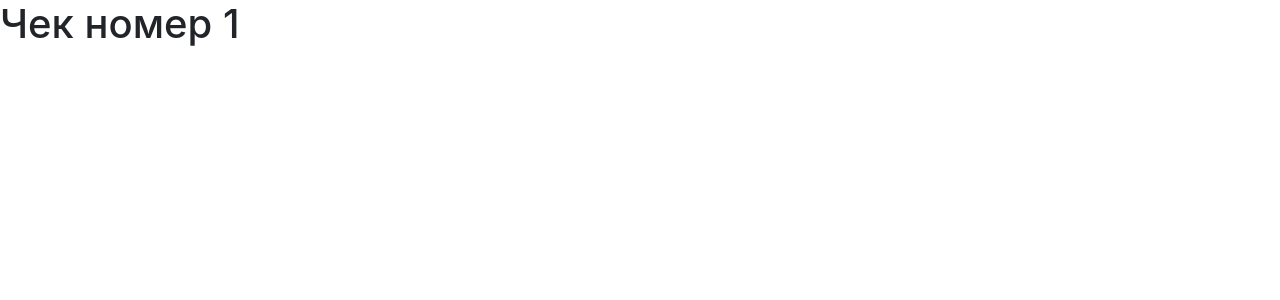
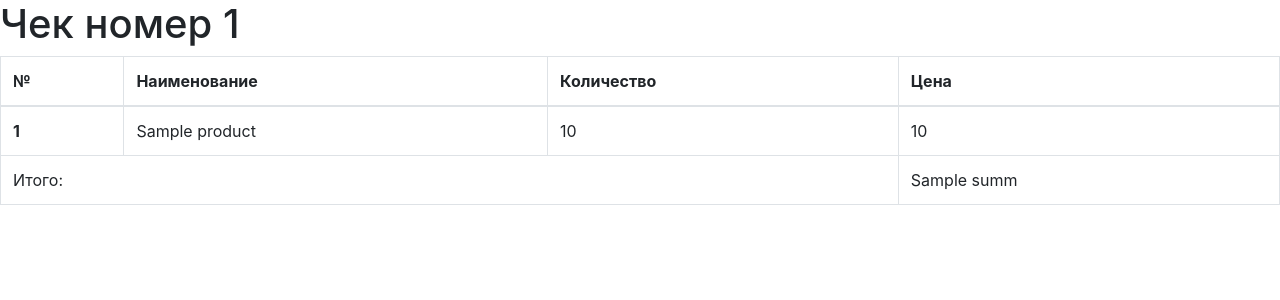
Before and after one commit to freetoyer/fin_acc, a Django app: template templates/cheque_detail.html in a window 1280 px wide. Shown: the top 300 px of the page. Run offline with Django 3.2, Linux system fonts and the light colour scheme; the template is opened without the code that fills it: most values are stand-ins (such as "Sample title", 1, 10 or a date in 2020); some libraries are stand-ins or nearby versions.

Commit message:
added info to cheque_list.html and cheque_detail.html

```diff
--- a/templates/cheque_detail.html
+++ b/templates/cheque_detail.html
@@ -2,4 +2,28 @@
 
 {% block content %}
     <h1>Чек номер {{ cheque.number }}</h1>
+    <table class="table table-bordered">
+        <thead>
+            <tr>
+              <th scope="col">№</th>
+              <th scope="col">Наименование</th>
+              <th scope="col">Количество</th>
+              <th scope="col">Цена</th>
+            </tr>
+        </thead>
+        <tbody>
+            {% for entry in cheque.entries.all %}
+              <tr>
+                <th scope="row">{{ forloop.counter }}</th>
+                <td>{{ entry.product.name }}</td>
+                <td>{{ entry.quantity }}</td>
+                <td>{{ entry.price }}</td>
+              </tr>
+            {% endfor %}
+            <tr>
+                <td colspan="3">Итого:</td>
+                <td>{{ cheque.summ }}</td>
+            </tr>
+        </tbody>
+    </table>
 {% endblock content %}
```
Also changed, not shown: templates/cheque_list.html (+20 -3 lines).
